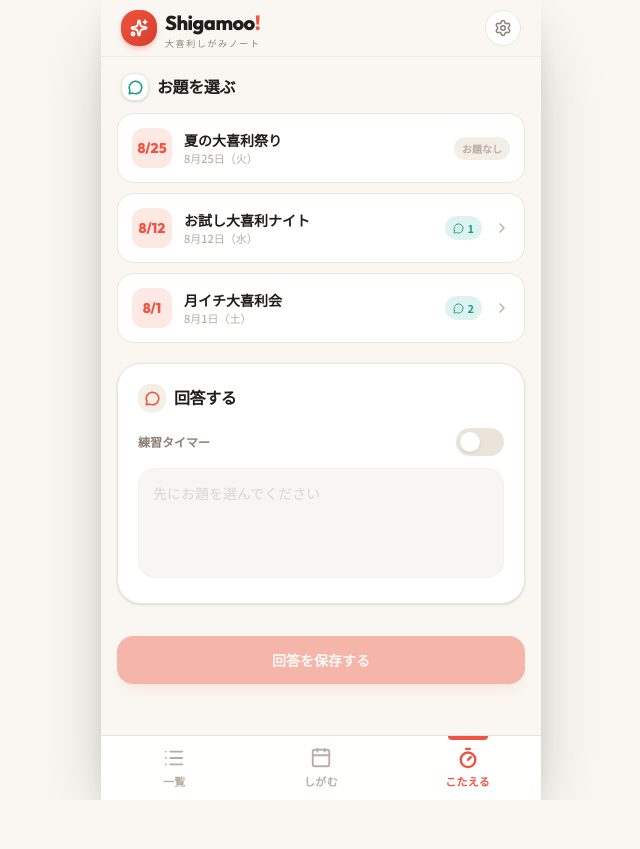
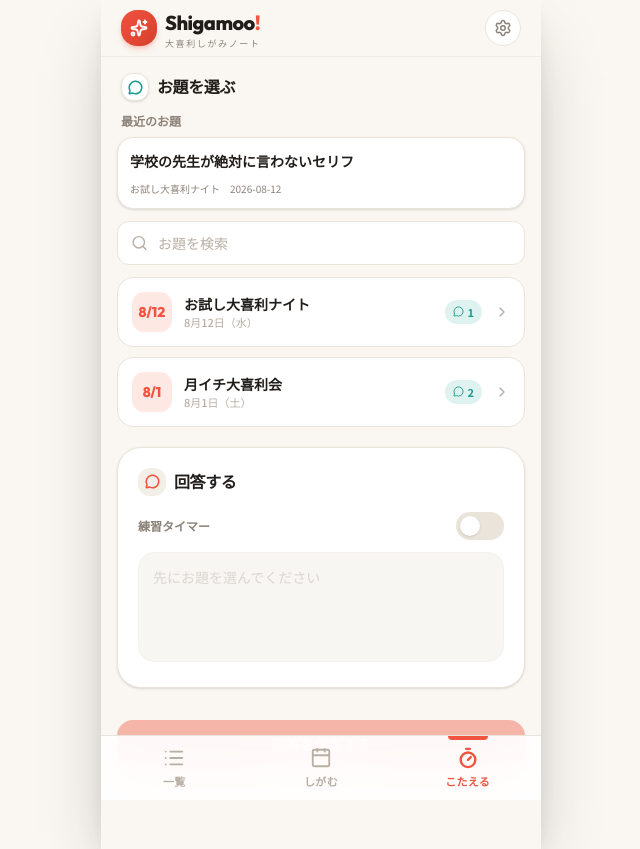
Before and after one commit to one-person-plan/my-app, a React (Vite) app: page / in a window 1280 px wide. Both pictures are taken after a click on the button "こたえる". Shown: the whole page, without its empty margins (319-959 px from the left). Before the commit the page ends 800 px from the top, so only its background shows below. Built offline with nearby package versions, Linux system fonts and the light colour scheme.

Commit message:
answer_detail

```diff
--- a/src/screens/TimerScreen.tsx
+++ b/src/screens/TimerScreen.tsx
@@ -1,5 +1,5 @@
 import { useEffect, useMemo, useRef, useState } from 'react';
-import { Timer as TimerIcon, Play, Pause, RotateCcw, ChevronDown, ChevronRight, MessageCircle, Clock } from 'lucide-react';
+import { Timer as TimerIcon, Play, Pause, RotateCcw, ChevronDown, ChevronRight, MessageCircle, Clock, Search } from 'lucide-react';
 import { useApp } from '@/store/AppContext';
 import { fmtShort, fmtDate } from '@/lib/date';
 import type { OogiriEvent, OogiriQuestion } from '@/data/types';
@@ -182,10 +182,12 @@ export function TimerScreen({
   const [finished, setFinished] = useState(false);
   const [answerText, setAnswerText] = useState('');
   const [timerEnabled, setTimerEnabled] = useState(false);
+  const [searchText, setSearchText] = useState('');
   const [answerCount, setAnswerCount] = useState(0);
   const intervalRef = useRef<number | null>(null);
 
   const total = minutes * 60 + seconds;
+  const progress = total > 0 ? remaining / total : 0;
 
   useEffect(() => {
     setSelectedQuestion(initialQuestion);
@@ -265,11 +267,47 @@ export function TimerScreen({
     setFinished(false);
   };
 
-  const progress = total > 0 ? remaining / total : 0;
   const sortedEvents = useMemo(
-    () => [...events].sort((a, b) => (a.date < b.date ? 1 : -1)),
+    () =>
+      [...events]
+        .filter((event) => event.date <= new Date().toISOString().slice(0, 10))
+        .sort((a, b) => (a.date < b.date ? 1 : -1)),
     [events]
   );
+
+  const searchResults = useMemo<
+   { question: OogiriQuestion; event: OogiriEvent }[]
+  >(() => {
+   const keyword = searchText.trim().toLowerCase();
+
+   if (!keyword) return [];
+
+   return sortedEvents.flatMap((event) =>
+     event.questions
+       .filter((question) =>
+         question.text?.toLowerCase().includes(keyword)
+       )
+       .map((question) => ({
+         question,
+         event,
+       }))
+    );
+  }, [sortedEvents, searchText]);
+
+  const recentQuestion = useMemo(() => {
+    for (const event of sortedEvents) {
+      if (event.questions.length > 0) {
+        const shuffled = [...event.questions].sort(() => Math.random() - 0.5);
+
+        return {
+          question: shuffled[0],
+          event,
+        };
+      }
+    }
+
+    return undefined;
+  }, [sortedEvents]);
 
   return (
     <div className="flex-1 overflow-y-auto pb-4">
@@ -312,6 +350,57 @@ export function TimerScreen({
 
         {!selectedQuestion && (
          <div className="space-y-2.5">
+          {recentQuestion && (
+            <section className="mb-3">
+              <p className="text-xs font-bold text-muted mb-2 px-1">
+                最近のお題
+              </p>
+
+              <button
+                onClick={() => setSelectedQuestion(recentQuestion.question)}
+                className="w-full text-left bg-surface rounded-2xl p-3 border border-border shadow-sm active:scale-[0.98] transition"
+              >
+                <div className="flex items-center gap-3">
+                  {recentQuestion.question.imageUrl && (
+                    <img
+                      src={recentQuestion.question.imageUrl}
+                      alt=""
+                      className="w-20 h-20 rounded-xl object-cover shrink-0"
+                    />
+                  )}
+
+                  <div className="min-w-0 flex-1">
+                    {recentQuestion.question.text && (
+                      <p className="font-bold text-sm text-ink leading-relaxed">
+                        {recentQuestion.question.text}
+                      </p>
+                    )}
+
+                    <p className="text-[10px] text-muted mt-2 truncate">
+                      {recentQuestion.event.name}　{recentQuestion.event.date}
+                    </p>
+                  </div>
+                </div>
+              </button>
+            </section>
+          )}
+
+          <div className="mb-3">
+            <div className="relative">
+              <Search
+                size={17}
+                className="absolute left-3.5 top-1/2 -translate-y-1/2 text-faint"
+              />
+              <input
+                type="text"
+                value={searchText}
+                onChange={(e) => setSearchText(e.target.value)}
+                placeholder="お題を検索"
+                className="w-full h-11 rounded-xl border border-border bg-surface pl-10 pr-3 text-sm text-ink placeholder:text-faint outline-none focus:border-primary focus:ring-2 focus:ring-primary/10"
+              />
+            </div>
+          </div>
+
           {sortedEvents.length === 0 && (
             <div className="rounded-2xl border-2 border-dashed border-border-strong p-6 text-center">
               <p className="text-sm text-muted">イベントがありません</p>
@@ -319,14 +408,59 @@ export function TimerScreen({
             </div>
           )}
 
-          {sortedEvents.map((e) => (
+          {searchText.trim() ? (
+            searchResults.length > 0 ? (
+              <div className="space-y-2">
+                {searchResults.map(({ question, event }) => {
+
+                  return (
+                    <button
+                      key={`${event.id}-${question.id}`}
+                      onClick={() => setSelectedQuestion(question)}
+                      className="w-full text-left p-3 rounded-xl text-sm font-medium transition active:scale-[0.98] bg-surface border border-border text-ink hover:bg-surface-2"
+                    >
+                      <div className="flex items-center gap-3">
+                        {question.imageUrl && (
+                          <img
+                            src={question.imageUrl}
+                            alt=""
+                            className="w-16 h-16 rounded-lg object-cover shrink-0"
+                          />
+                        )}
+
+                        <div className="min-w-0 flex-1">
+                          {question.text && (
+                            <p className="leading-relaxed">
+                              {question.text}
+                            </p>
+                          )}
+
+                          <p className="text-[10px] text-faint mt-1">
+                            {event.name}　{event.date}
+                          </p>
+                        </div>
+                      </div>
+                    </button>
+                  );
+                })}
+              </div>
+            ) : (
+              <div className="rounded-2xl border-2 border-dashed border-border-strong p-6 text-center">
+                <p className="text-sm text-muted">
+                  該当するお題がありません
+                </p>
+              </div>
+            )
+          ) : (
+            sortedEvents.map((e) => (
               <EventTopicItem
                 key={e.id}
                 event={e}
                 selectedQuestion={selectedQuestion}
                 onPick={(q) => setSelectedQuestion(q)}
               />
-           ))}
+            ))
+          )}
          </div>
         )}
 
```
Lines whose indentation alone changed are shown as unchanged.
